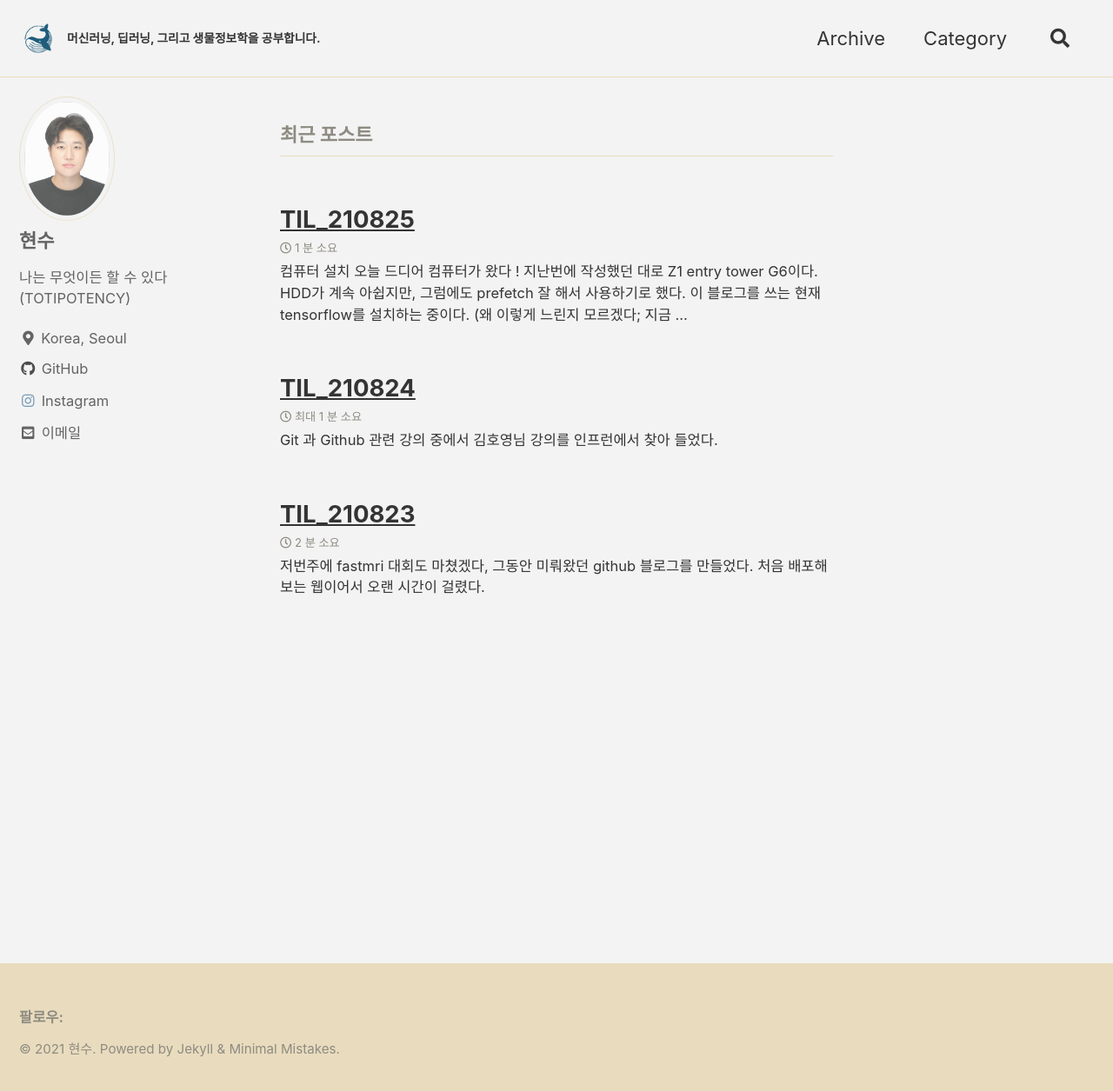
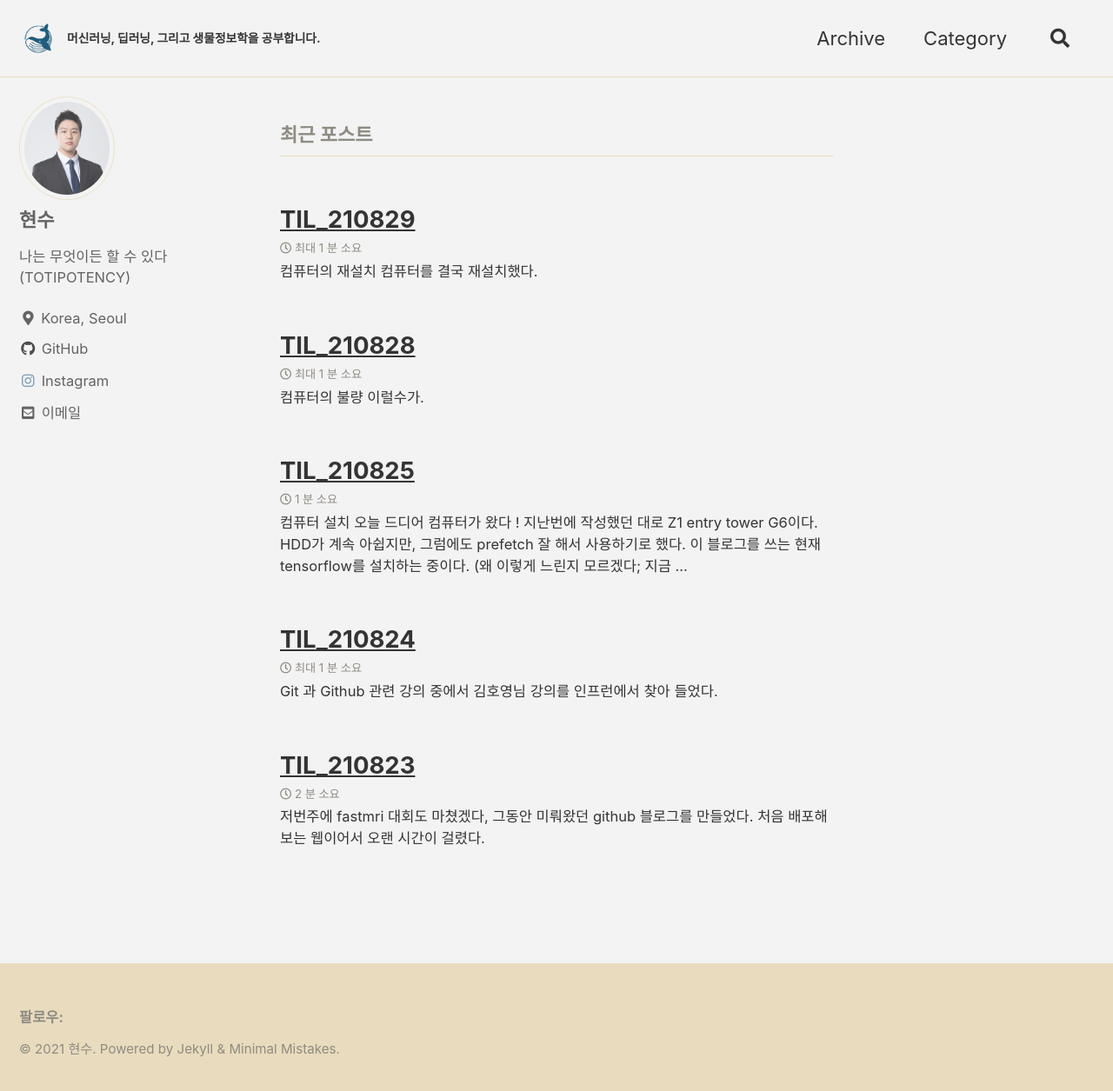
Before and after one commit to karegoie/karegoie.github.io, a Jekyll site: the page built from index.html, in a window 1280 px wide and 1263 px high. Shown: the top 1255 px of the window at 87% size. Built offline with Jekyll 4.4.1, drawn with Linux system fonts in a browser that asks for light colours; cached includes are drawn as plain includes; the list of posts is cut into pages by our own code.

Commit message:
0830 commit

```diff
--- a/_config.yml
+++ b/_config.yml
@@ -102,7 +102,7 @@ analytics:
 # Site Author
 author:
   name             : "현수"
-  avatar           : "/assets/images/myphoto.jpg"
+  avatar           : "/assets/images/myphoto2.jpg"
   bio              : "나는 무엇이든 할 수 있다(TOTIPOTENCY)"
   location         : "Korea, Seoul"
   email            : "karegoie@snu.ac.kr"
--- /dev/null
+++ b/_posts/2021-08-28-TIL_210828.md
@@ -0,0 +1,8 @@
+---
+layout: posts
+title:  "TIL_210828"
+date:   2021-08-28 14:00:00
+categories: TIL
+---
+# 컴퓨터의 불량
+이럴수가.
--- /dev/null
+++ b/_posts/2021-08-29-TIL_210829.md
@@ -0,0 +1,8 @@
+---
+layout: posts
+title:  "TIL_210829"
+date:   2021-08-29 14:00:00
+categories: TIL
+---
+# 컴퓨터의 재설치
+컴퓨터를 결국 재설치했다.
```
Also changed, not shown: _posts/test.md (deleted, +0 -3 lines), assets/images/myphoto2.jpg (added).
